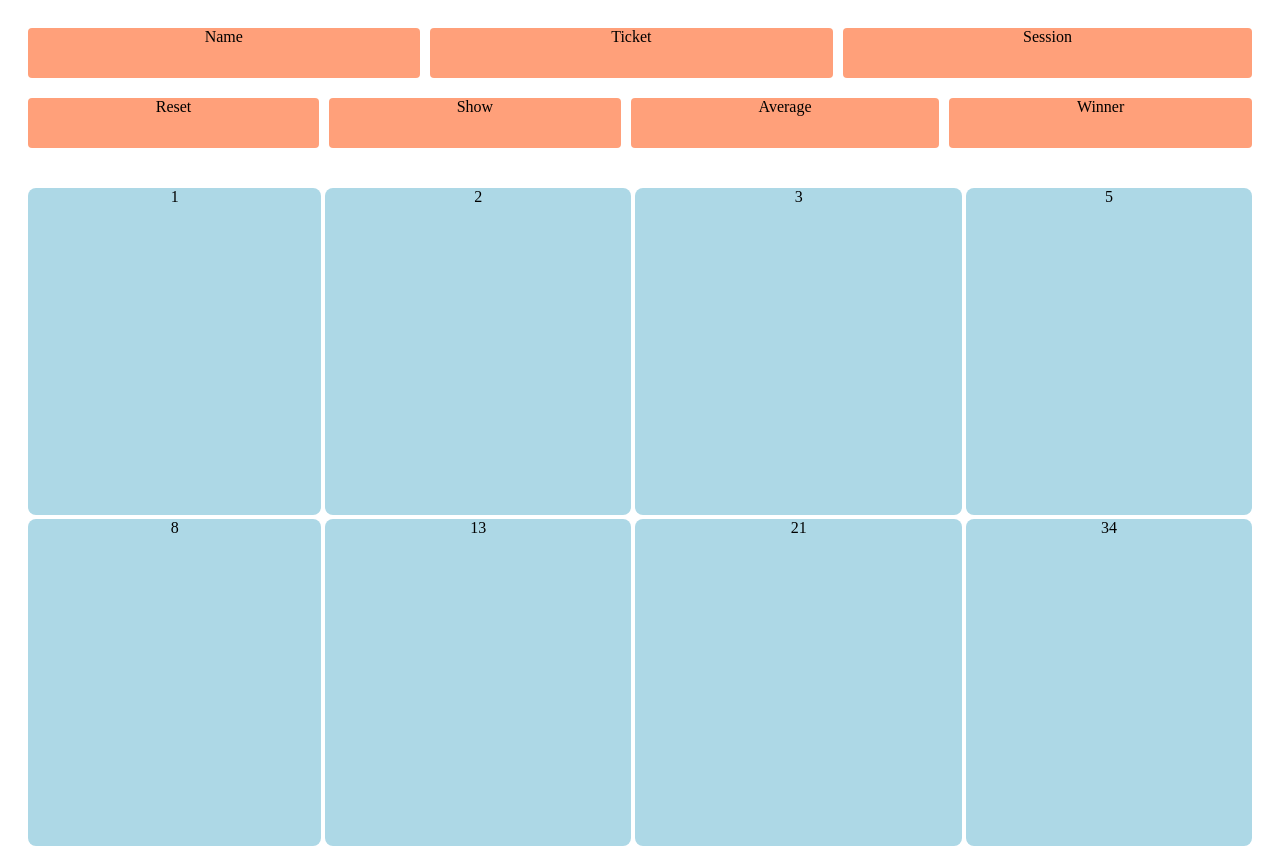
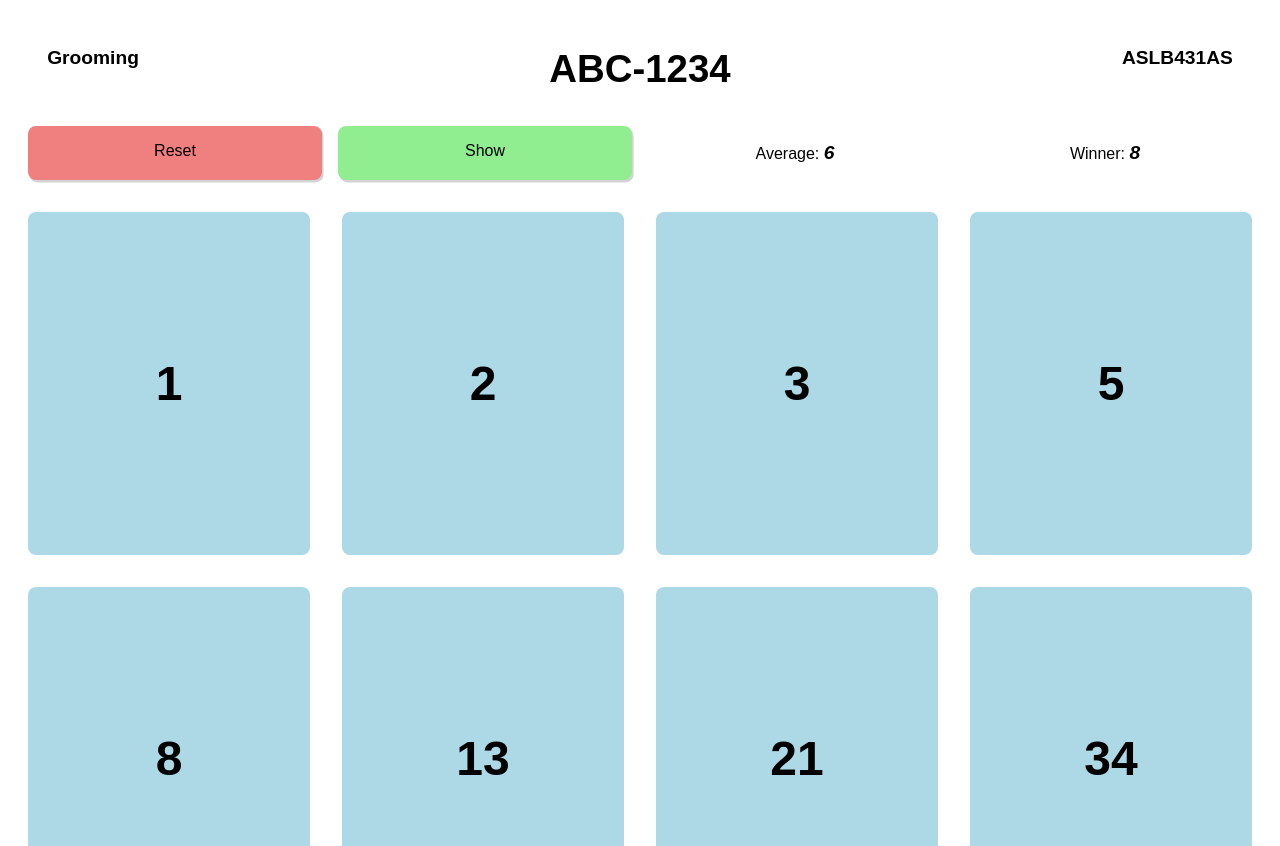
Before and after one commit to douglasryanadams/cardsup, a plain HTML site: page web/index.html in a window 1280 px wide. Shown: the top 846 px of the page. Drawn offline with Linux system fonts and the light colour scheme.

Commit message:
Improve Layout

```diff
--- a/web/index.html
+++ b/web/index.html
@@ -2,71 +2,151 @@
 <html>
 <head>
     <meta charset="UTF-8">
+    <meta name="viewport" content="width=device-width, initial-scale=1, minimum-scale=1">
     <title>Scrum Poker</title>
 
     <style>
         body {
             padding: 20px;
+            font-family: Arial, sans-serif;
         }
 
         .body-wrapper {
             display: grid;
-            grid-template-rows: 120px auto;
-            row-gap: 40px;
+            grid-template-rows: auto auto;
+            row-gap: 0.5rem;
         }
+
+        @media (min-width: 800px) {
+            .body-wrapper {
+                grid-template-rows: auto auto;
+                row-gap: 2rem;
+            }
+        }
+
+        /* Menu At the Top */
+        /* --------------- */
 
         .metadata {
             grid-row-start: 1;
             grid-row-end: span 1;
 
             display: grid;
-            grid-template-columns: repeat(12, auto);
+            grid-template-columns: repeat(12, 1fr);
             grid-template-rows: auto auto;
             grid-template-areas:
-                "name name name name ticket ticket ticket ticket session session session session"
-                "reset reset reset show show show average average average winner winner winner";
-            column-gap: 10px;
-            row-gap: 20px;
+                    "name name name name ticket ticket ticket ticket session session session session"
+                    "reset reset reset show show show average average average winner winner winner";
+            row-gap: 0.5rem;
         }
 
         .databox {
             text-align: center;
-            border-radius: 0.25rem;
-            background-color: lightsalmon;
+            padding: 1em;
         }
+
 
         .name { grid-column: name;  }
         .ticket { grid-area:  ticket}
         .session { grid-area: session; }
-        .reset { grid-area: reset; }
-        .show { grid-area: show; }
+        .reset {
+            grid-area: reset;
+            background-color: lightcoral;
+        }
+        .show {
+            grid-area: show;
+            background: lightgreen;
+            border-left: 1px solid darkred;
+        }
         .average { grid-area: average; }
         .winner { grid-area: winner; }
+
+        .form-data {
+            font-weight: bold;
+        }
+
+        #username {
+            text-align: left;
+        }
+
+        #ticket-number-value {
+            font-size: 1.5em;
+        }
+
+        #session {
+            text-align: right;
+        }
+
+        @media(min-width: 800px) {
+
+
+            .metadata {
+                column-gap: 1rem;
+                row-gap: 1rem;
+            }
+
+            .databox {
+                border-radius: 0.5em;
+            }
+
+            .show {
+                border: none;
+            }
+
+            .action-button {
+                box-shadow: 0.1rem 0.15rem lightgray;
+            }
+
+            .form-data {
+                font-size: 1.2em;
+            }
+
+            #ticket-number-value {
+                font-size: 2em;
+            }
+        }
+
+
+        /* Cards */
+        /* ----- */
 
         .card-wrapper {
             grid-row-start: 2;
             grid-row-end: span 1;
 
             display: grid;
-            grid-template-columns: auto auto auto auto;
-            column-gap: 4px;
-            row-gap: 4px;
+            grid-template-columns: 1fr 1fr;
+            grid-gap: 0.1rem;
             grid-auto-flow: row;
         }
 
         .card {
             text-align: center;
             background-color: lightblue; /* Debug */
-            border-radius: 0.5rem;
+            padding: 1rem 0;
+            font-size: 2em;
+            font-weight: bold;
         }
 
-        /* Popular hack to get squares */
-        .card:before {
-            content: "";
-            padding-bottom: 100%;
-            display: inline-block;
-            vertical-align: top;
+        .metadata-value {
+            font-weight: bold;
+            font-style: italic;
+            font-size: 1.2em;
         }
+
+        @media (min-width: 800px) {
+            .card-wrapper {
+                grid-template-columns: 1fr 1fr 1fr 1fr;
+                grid-gap: 2rem;
+            }
+
+            .card {
+                border-radius: 0.5rem;
+                font-size: 3em;
+                padding: 3em 0.5em;
+            }
+        }
+
 
     </style>
 </head>
@@ -74,13 +154,27 @@
 <body>
 <div class="body-wrapper">
     <div class="metadata">
-        <div class="databox name">Name</div>
-        <div class="databox ticket">Ticket</div>
-        <div class="databox session">Session</div>
-        <div class="databox reset">Reset</div>
-        <div class="databox show">Show</div>
-        <div class="databox average">Average</div>
-        <div class="databox winner">Winner</div>
+        <div id="username" class="databox form-data name">
+            <span id="username-value" class="databox-value">Grooming</span>
+        </div>
+        <div id="ticket-number" class="databox form-data ticket">
+            <span id="ticket-number-value" class="databox-value">ABC-1234</span>
+        </div>
+        <div id="session" class="databox form-data session">
+            <span id="session-value" class="databox-value">ASLB431AS</span>
+        </div>
+
+        <div class="databox action-button reset">Reset</div>
+        <div class="databox action-button show">Show</div>
+
+        <div class="databox info-box average">
+            Average:
+            <span id="average-value" class="metadata-value">6</span>
+        </div>
+        <div class="databox info-box winner">
+            Winner:
+            <span id="winner-value" class="metadata-value">8</span>
+        </div>
     </div>
     <div class="card-wrapper">
         <div class="card">1</div>
@@ -93,10 +187,10 @@
         <div class="card">21</div>
         <div class="card">34</div>
 
-        <div class="card">Question</div>
-        <div class="card">Impossible</div>
-        <div class="card">Needs a Spike</div>
-        <div class="card">Split up</div>
+        <div class="card">?</div>
+        <div class="card">!</div>
+        <div class="card">-^-</div>
+        <div class="card">-/-</div>
     </div>
 </div>
 <script>
```
